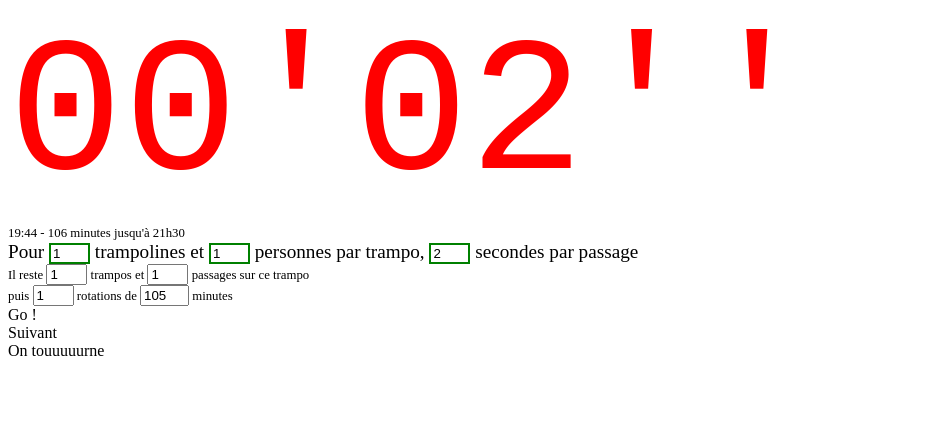
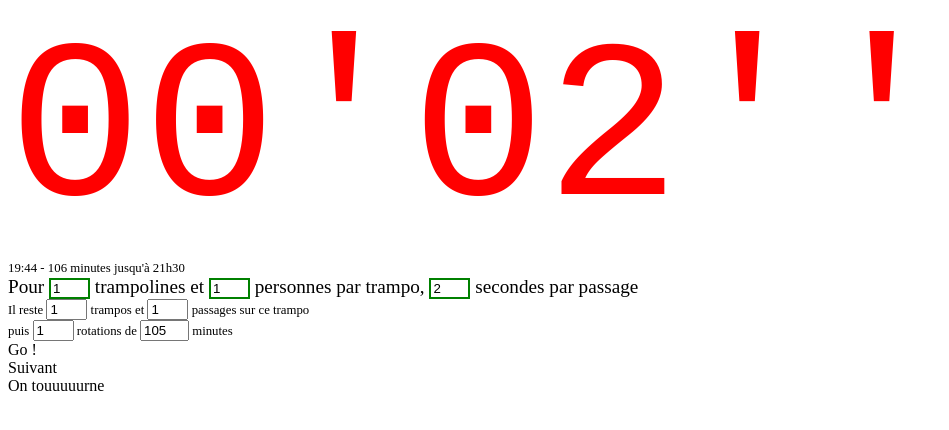
Before and after one commit to lexman/trampo_timer, a plain HTML site: page index.html in a window 1280 px wide. Shown: the whole page, without its empty margins (0-949 px from the left). Drawn offline with Linux system fonts and the light colour scheme.

Commit message:
Timer plus gros

```diff
--- a/index.html
+++ b/index.html
@@ -18,7 +18,7 @@
 
     <style>
 .timer {
-    font-size: 1200%;
+    font-size: 1400%;
     font-family: "Courier New", Courier, "Lucida Sans Typewriter", "Lucida Typewriter", monospace;
     color: red;
 }
@@ -40,7 +40,6 @@
   </head>
   <body>
       <div id="timer" class="timer">
-          00'59''
       </div>
       <div class="info">
           <div> <span id="horloge">yyyymmdd HH:MM</span> - <span id="minutes_restantes">minutes_restantes</span> minutes jusqu'à 21h30</div>
```
